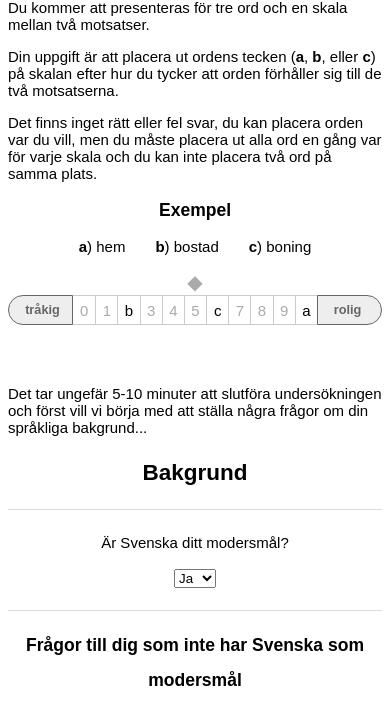
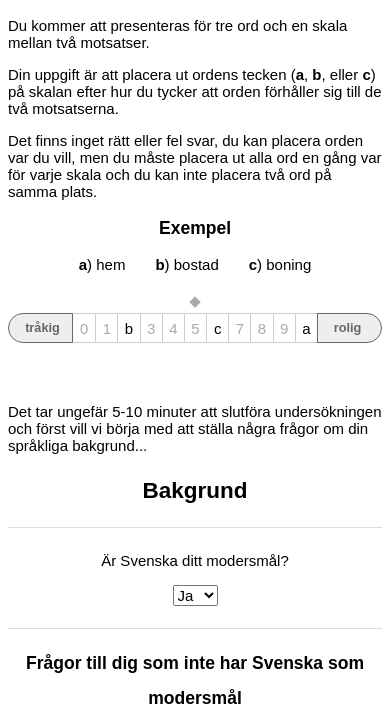
Before and after one commit to oskardahlberg/oskardahlberg.github.io, a plain HTML site: page stuff/sprakinlarningsundersokning/index.html in a window 390 px wide. Shown: the part 109-835 px from the top of the page. Drawn offline with Linux system fonts and the light colour scheme.

Commit message:
fixed mobile styling

```diff
--- a/stuff/sprakinlarningsundersokning/app.css
+++ b/stuff/sprakinlarningsundersokning/app.css
@@ -5,6 +5,11 @@
 body {
   font-family: sans-serif;
   font-size: 15px;
+  padding-top: 10px;
+}
+
+input, select {
+  font-size: 100%;
 }
 
 #container {
@@ -63,7 +68,6 @@ body {
   color: #aaa;
   content: '\25C6';
   line-height: 25px;
-  font-size: 20px;
 }
 
 .scale {
@@ -106,7 +110,6 @@ body {
   width: 9.0909%;
   border: 1px solid #ccc;
   border-right: 0;
-  font-size: 100%;
   text-align: center;
   height: 30px;
 }
--- a/stuff/sprakinlarningsundersokning/index.html
+++ b/stuff/sprakinlarningsundersokning/index.html
@@ -2,7 +2,8 @@
 <html>
 <head>
 	<meta http-equiv="Content-Type" content="text/html; charset=utf-8">
-	<title>Hur upplever du de tre orden?</title>
+	<meta name="viewport" content="width=device-width, initial-scale=1">
+  <title>Hur upplever du de tre orden?</title>
 	<link rel="stylesheet" type="text/css" href="app.css">
 	<script type="text/javascript" src="app.js"></script>
 </head>
```
